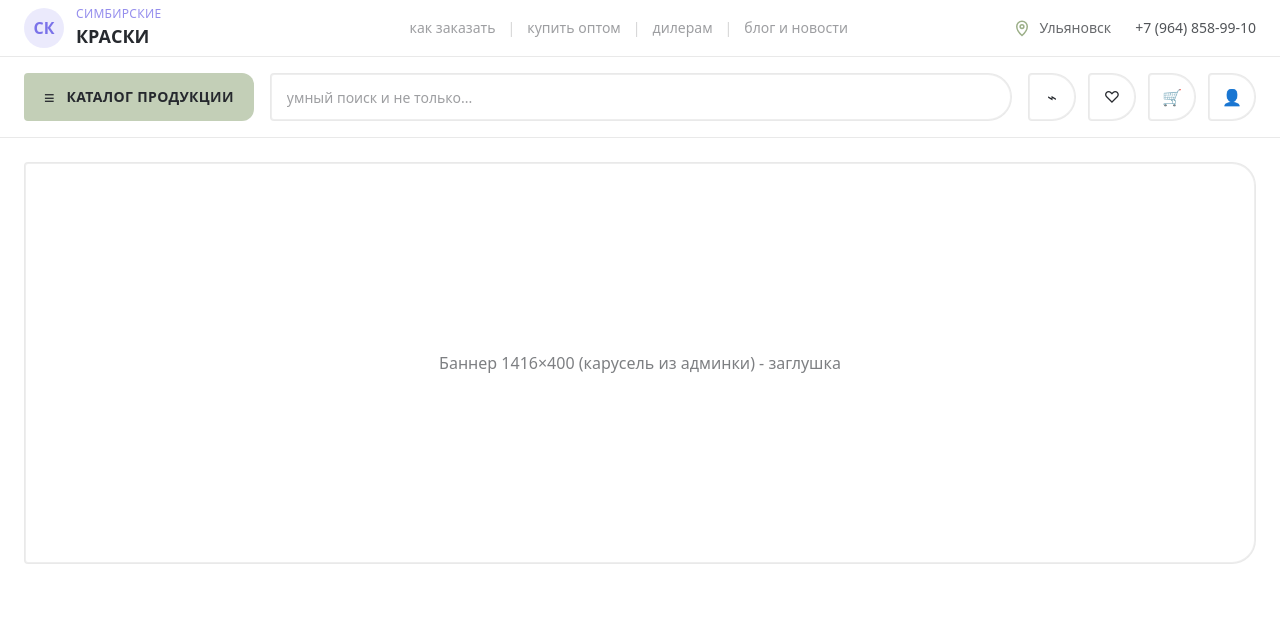
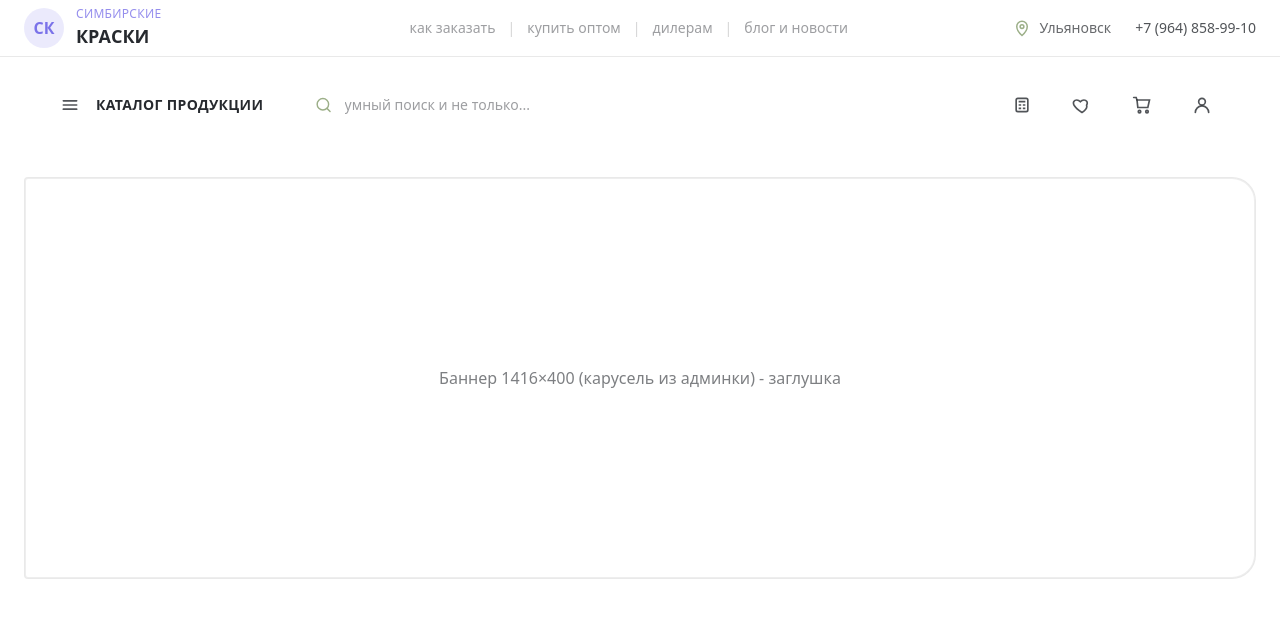
Before and after one commit to uniconsulting/sk_lkz_v1.0, a Next.js app in the folder apps/web/: page / in a window 1280 px wide. Shown: the top 618 px of the page. Built offline with nearby package versions, Linux system fonts and the light colour scheme.

Commit message:
Update stickybar.tsx

```diff
--- a/apps/web/components/header/stickybar.tsx
+++ b/apps/web/components/header/stickybar.tsx
@@ -1,34 +1,124 @@
-import { Button, Container, IconButton, Input } from '@sk/ui';
+import { Container } from '@sk/ui';
 
 export type StickybarProps = {
   catalogLabel?: string;
   searchPlaceholder?: string;
 };
 
+function BurgerIcon() {
+  return (
+    <svg width="20" height="20" viewBox="0 0 24 24" className="text-fg/80">
+      <path d="M4 7h16M4 12h16M4 17h16" fill="none" stroke="currentColor" strokeWidth="2" strokeLinecap="round" />
+    </svg>
+  );
+}
+
+function SearchIcon() {
+  return (
+    <svg width="18" height="18" viewBox="0 0 24 24" className="text-accent1">
+      <path
+        d="M11 19a8 8 0 1 1 0-16 8 8 0 0 1 0 16z"
+        fill="none"
+        stroke="currentColor"
+        strokeWidth="2"
+      />
+      <path d="M21 21l-4.3-4.3" fill="none" stroke="currentColor" strokeWidth="2" strokeLinecap="round" />
+    </svg>
+  );
+}
+
+function CalcIcon() {
+  return (
+    <svg width="20" height="20" viewBox="0 0 24 24" className="text-fg/80">
+      <path
+        d="M7 4h10a2 2 0 0 1 2 2v12a2 2 0 0 1-2 2H7a2 2 0 0 1-2-2V6a2 2 0 0 1 2-2z"
+        fill="none"
+        stroke="currentColor"
+        strokeWidth="2"
+      />
+      <path d="M8 8h8M8 12h3M13 12h3M8 16h3M13 16h3" fill="none" stroke="currentColor" strokeWidth="2" />
+    </svg>
+  );
+}
+
+function HeartIcon() {
+  return (
+    <svg width="20" height="20" viewBox="0 0 24 24" className="text-fg/80">
+      <path
+        d="M12 21s-7-4.6-9.5-8.7C.5 8.7 2.7 6 5.7 6c1.8 0 3.3 1 4.3 2.2C11 7 12.5 6 14.3 6c3 0 5.2 2.7 3.2 6.3C19 16.4 12 21 12 21z"
+        fill="none"
+        stroke="currentColor"
+        strokeWidth="2"
+        strokeLinejoin="round"
+      />
+    </svg>
+  );
+}
+
+function CartIcon() {
+  return (
+    <svg width="20" height="20" viewBox="0 0 24 24" className="text-fg/80">
+      <path d="M6 6h15l-2 9H7L6 6z" fill="none" stroke="currentColor" strokeWidth="2" />
+      <path d="M6 6L5 3H2" fill="none" stroke="currentColor" strokeWidth="2" strokeLinecap="round" />
+      <circle cx="9" cy="20" r="1.5" fill="none" stroke="currentColor" strokeWidth="2" />
+      <circle cx="18" cy="20" r="1.5" fill="none" stroke="currentColor" strokeWidth="2" />
+    </svg>
+  );
+}
+
+function UserIcon() {
+  return (
+    <svg width="20" height="20" viewBox="0 0 24 24" className="text-fg/80">
+      <path
+        d="M12 12a4 4 0 1 0-4-4 4 4 0 0 0 4 4z"
+        fill="none"
+        stroke="currentColor"
+        strokeWidth="2"
+      />
+      <path d="M4 21a8 8 0 0 1 16 0" fill="none" stroke="currentColor" strokeWidth="2" strokeLinecap="round" />
+    </svg>
+  );
+}
+
 export function Stickybar({
   catalogLabel = 'каталог продукции',
   searchPlaceholder = 'умный поиск и не только...',
 }: StickybarProps) {
   return (
-    <div className="sticky top-0 z-50 bg-bg/80 backdrop-blur-md border-b border-fg/10">
-      <Container className="h-20 flex items-center gap-4">
-        <Button
-          className="h-12 rounded-l px-5 bg-accent1/60 text-fg hover:bg-accent1/70"
-          aria-label="Каталог"
-        >
-          <span className="mr-3 text-lg leading-none">≡</span>
-          <span className="text-sm font-semibold uppercase tracking-wide">{catalogLabel}</span>
-        </Button>
+    <div className="sticky top-0 z-50 bg-bg/70 backdrop-blur-md">
+      <Container className="py-4">
+        <div className="header-dock h-16 px-4 flex items-center gap-4">
+          <button
+            type="button"
+            className="header-catalog h-12 px-5 rounded-xl flex items-center gap-4"
+            aria-label="Каталог продукции"
+          >
+            <BurgerIcon />
+            <span className="text-sm font-semibold uppercase tracking-wide">{catalogLabel}</span>
+          </button>
 
-        <div className="flex-1">
-          <Input className="h-12 w-full rounded-l" placeholder={searchPlaceholder} />
-        </div>
+          <div className="header-search h-12 flex-1 px-4 flex items-center gap-3">
+            <SearchIcon />
+            <input
+              className="w-full bg-transparent outline-none text-sm placeholder:text-fg/45"
+              placeholder={searchPlaceholder}
+            />
+          </div>
 
-        <div className="flex items-center gap-3">
-          <IconButton aria-label="Калькулятор расхода">⌁</IconButton>
-          <IconButton aria-label="Избранные">♡</IconButton>
-          <IconButton aria-label="Корзина">🛒</IconButton>
-          <IconButton aria-label="Личный кабинет">👤</IconButton>
+          <div className="flex items-center gap-3">
+            <button className="header-icon h-12 w-12" aria-label="Калькулятор расхода">
+              <CalcIcon />
+            </button>
+            <button className="header-icon h-12 w-12" aria-label="Избранное">
+              <HeartIcon />
+            </button>
+            <button className="header-icon h-12 w-12" aria-label="Корзина">
+              <CartIcon />
+            </button>
+            <button className="header-icon header-icon--accent h-12 w-12" aria-label="Личный кабинет">
+              <UserIcon />
+            </button>
+          </div>
         </div>
       </Container>
     </div>
```
